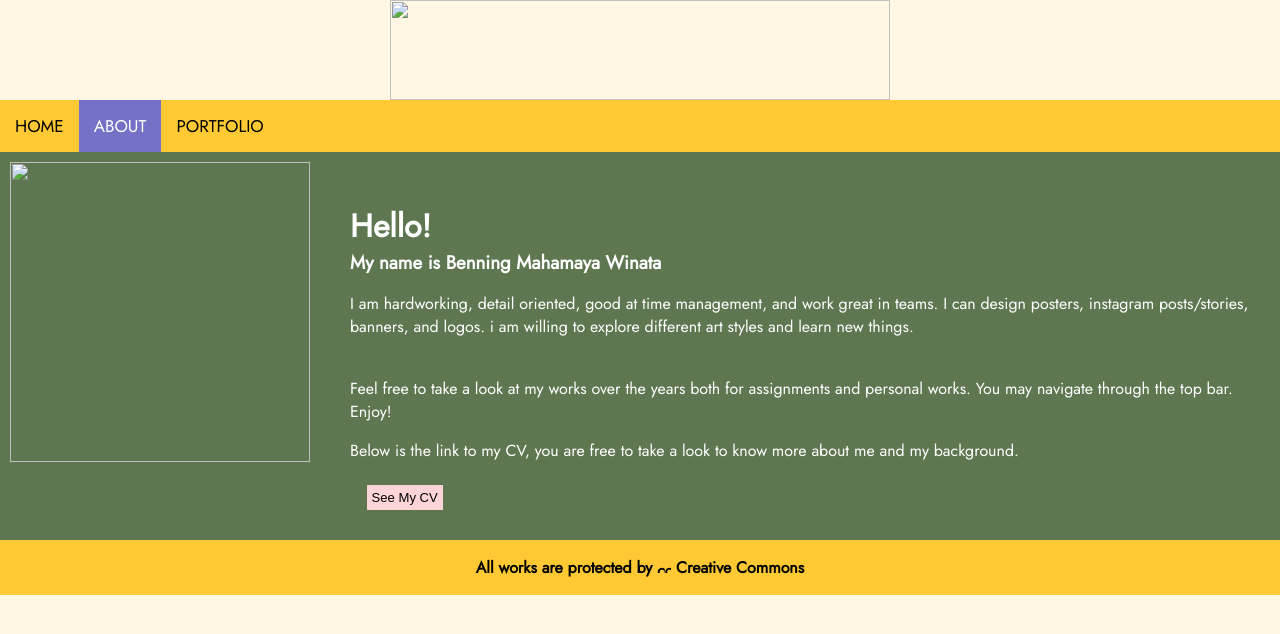
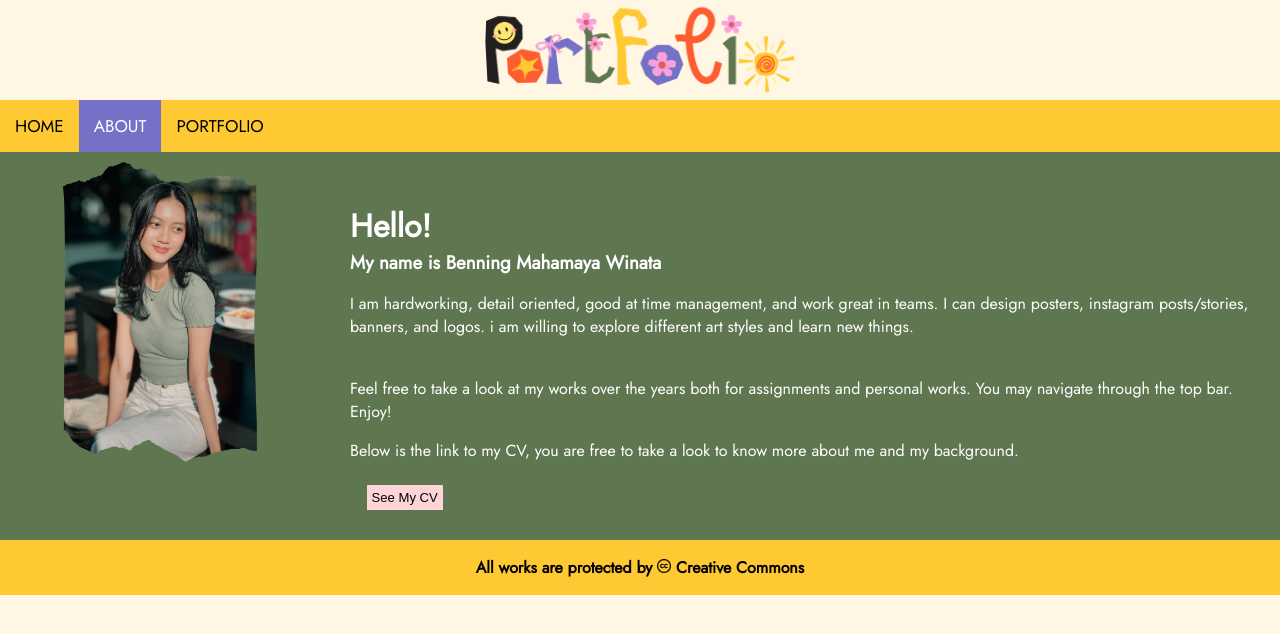
Before and after one commit to benningmahamaya/benningmahamaya.github.io, a plain HTML site: page about.html in a window 1280 px wide. Drawn offline with Linux system fonts and the light colour scheme; files that its build step writes are made by us from their sources; a script that the page names is missing.

Commit message:
Update about.html

```diff
--- a/about.html
+++ b/about.html
@@ -4,7 +4,7 @@
     <meta name="viewport" content="width=device-width, initial-scale=1.0">
     <link rel="stylesheet" href="https://cdnjs.cloudflare.com/ajax/libs/font-awesome/4.7.0/css/font-awesome.min.css">    <title>My Portfolio</title>
     <link rel="icon" href="IMAGES/7fae97b0d62464f833f75a7cce0a9902.gif" type="image/x-icon">
-    <link rel="stylesheet" href="styleabout.css">
+    <link rel="stylesheet" href="css/styleabout.css">
     <link rel="preconnect" href="https://fonts.googleapis.com">
     <link rel="preconnect" href="https://fonts.gstatic.com" crossorigin>
     <link href="https://fonts.googleapis.com/css2?family=Jost&display=swap" rel="stylesheet">
@@ -13,7 +13,7 @@
 <body>
     <div class="grid-container">
         <div class="header">
-            <img src="IMAGES/header2.png" class="center">
+            <img src="pictures/header2.png" class="center">
         </div>
 
         <div class="topnav" id="myTopnav">
@@ -26,7 +26,7 @@
           </div>
 
         <div class="me">
-            <img src="IMAGES/me.png">
+            <img src="pictures/me.png">
         </div>
 
         <div class="desc">
@@ -46,7 +46,7 @@
         </div>
 
         <div class="footer">
-            <p class="pfooter">All works are protected by <img src="IMAGES/Cc.logo.circle.svg.png" alt="cc" class="cc"> Creative Commons</p>
+            <p class="pfooter">All works are protected by <img src="pictures/Cc.logo.circle.svg.png" alt="cc" class="cc"> Creative Commons</p>
         </div>
     </div>
 
```
